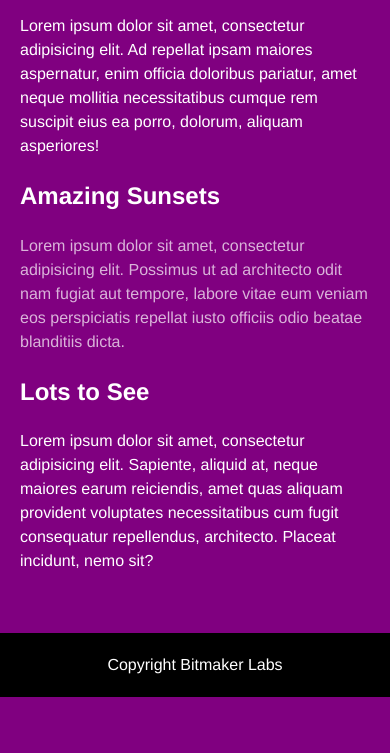
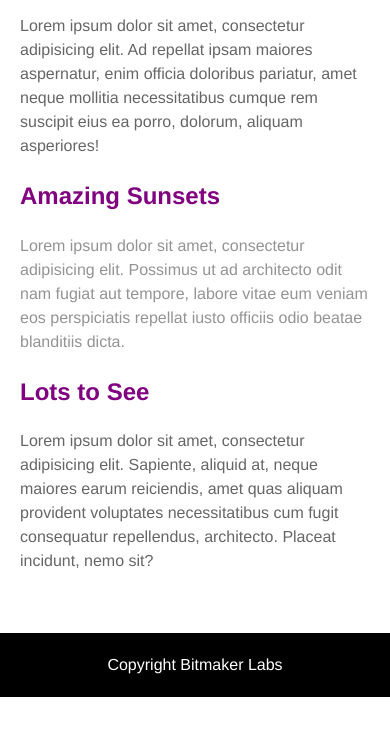
Before and after one commit to NatalieBlack/visit_toronto_non_responsive, a plain HTML site: page index.html in a window 390 px wide. Shown: the part 91-844 px from the top of the page. Drawn offline with Linux system fonts and the light colour scheme.

Commit message:
Remove responsiveness

```diff
--- a/css/style.css
+++ b/css/style.css
@@ -87,30 +87,3 @@ footer {
 
 
 }
-
-@media (max-width: 600px) {
-
-  body {
-    /* Set the background color to be purple */
-    background-color: purple;
-
-
-    /* Set the font color to be white */
-    color: white;
-
-
-  }
-
-  h2 {
-    color: white;
-  }
-
-  p {
-    color: white;
-  }
-
-  /* Question - did the font color change? If not, why? Let's fix that below */
-
-  /* Where did the H2's go? See if you can fix that too! */
-
-}
```
